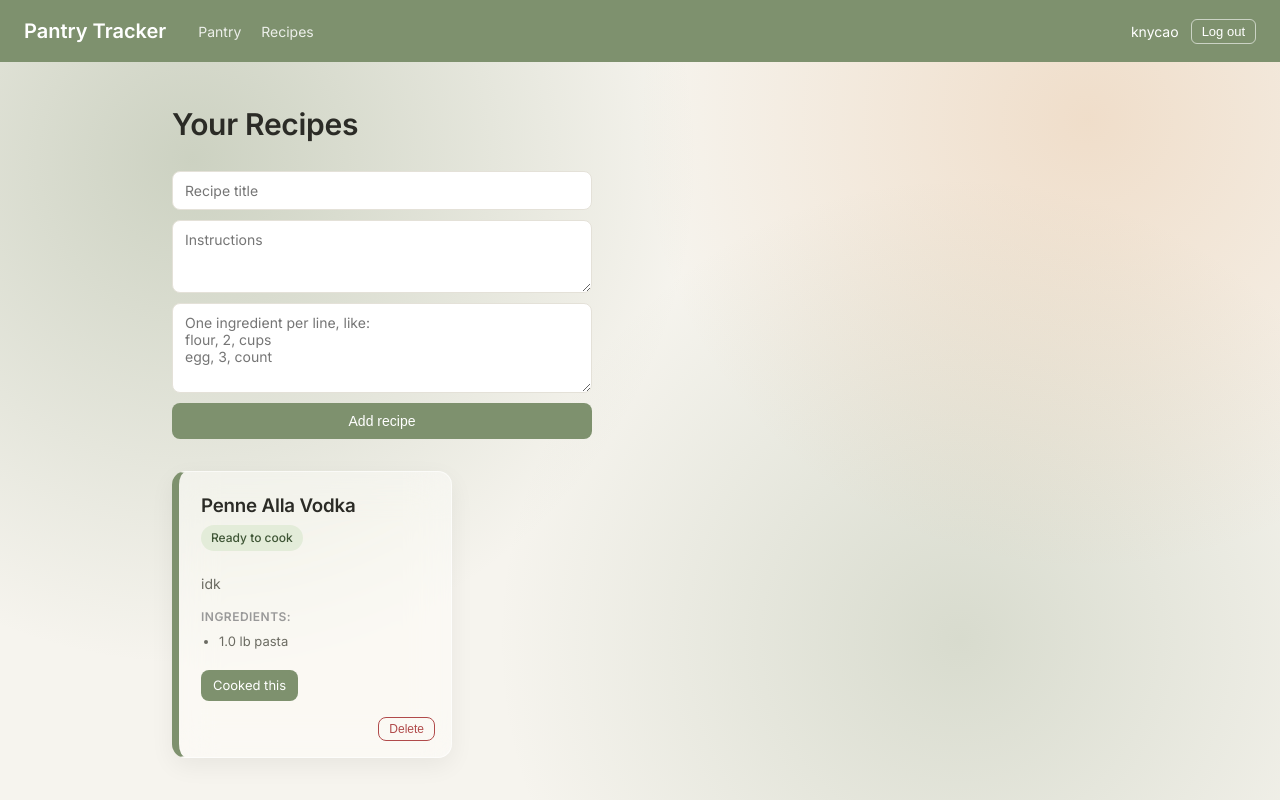
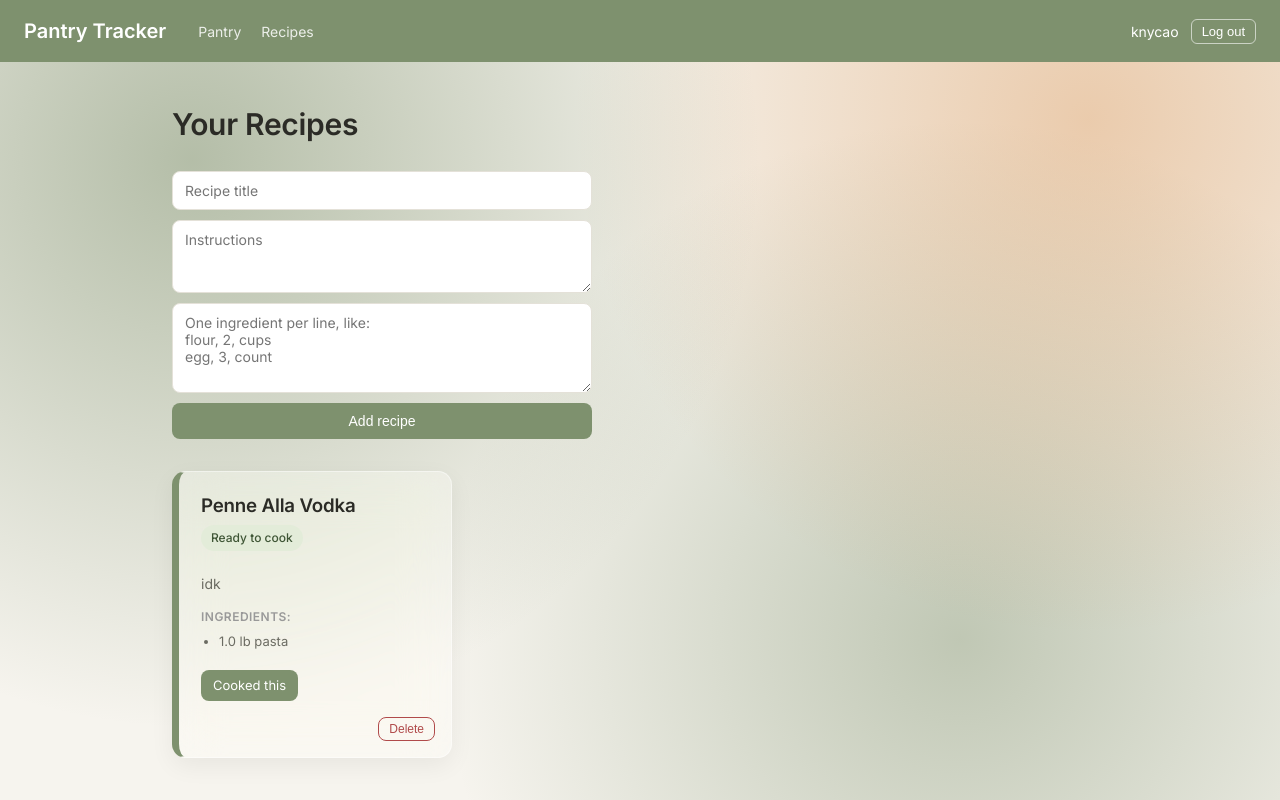
Before and after one commit to kny-c/pantry-app, a Flask app: page /recipes in a window 1280 px wide. Run offline with Flask 3, Linux system fonts and the light colour scheme; a user stored in the database is signed in; data comes from the database, SQL or seed files in the repository; both versions use the stored data as it was after the commit.

Commit message:
ui update

```diff
--- a/static/style.css
+++ b/static/style.css
@@ -22,9 +22,9 @@ body {
   font-family: var(--font-body);
   background-color: #F6F4EE;
   background-image:
-    radial-gradient(circle at 15% 20%, rgba(126, 145, 110, 0.35) 0%, transparent 40%),
-    radial-gradient(circle at 85% 15%, rgba(217, 142, 74, 0.22) 0%, transparent 35%),
-    radial-gradient(circle at 75% 80%, rgba(126, 145, 110, 0.25) 0%, transparent 40%);
+    radial-gradient(circle at 15% 20%, rgba(126, 145, 110, 0.55) 0%, transparent 45%),
+    radial-gradient(circle at 85% 15%, rgba(217, 142, 74, 0.40) 0%, transparent 40%),
+    radial-gradient(circle at 75% 80%, rgba(126, 145, 110, 0.45) 0%, transparent 45%);
   background-attachment: fixed;
   color: var(--ink);
   line-height: 1.5;
@@ -155,10 +155,10 @@ h1 {
 }
 
 .card, .recipe-card {
-  background-color: rgba(255, 255, 255, 0.45);
-  backdrop-filter: blur(20px) saturate(160%);
-  -webkit-backdrop-filter: blur(20px) saturate(160%);
-  border: 1px solid rgba(255, 255, 255, 0.6);
+  background-color: rgba(255, 255, 255, 0.35);
+  backdrop-filter: blur(24px) saturate(180%);
+  -webkit-backdrop-filter: blur(24px) saturate(180%);
+  border: 0.5px solid rgba(255, 255, 255, 0.45);
   border-radius: 14px;
   box-shadow: 0 8px 24px rgba(0,0,0,0.06);
   padding: 20px 22px 56px 22px;
```
Also changed, not shown: pantry.db.
